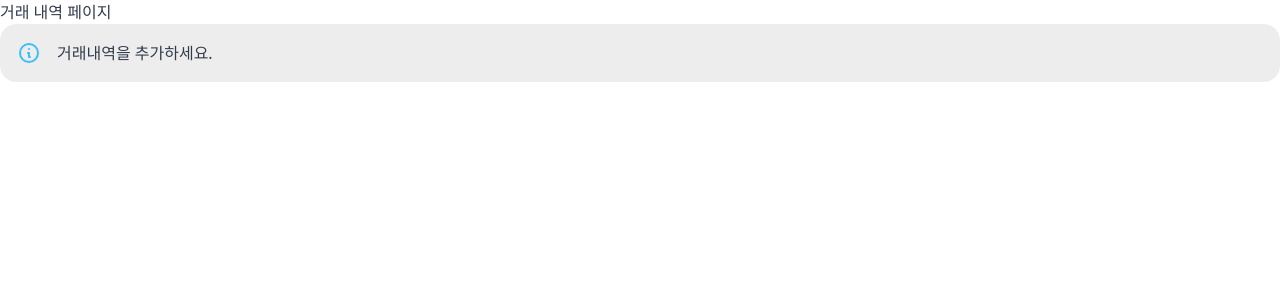
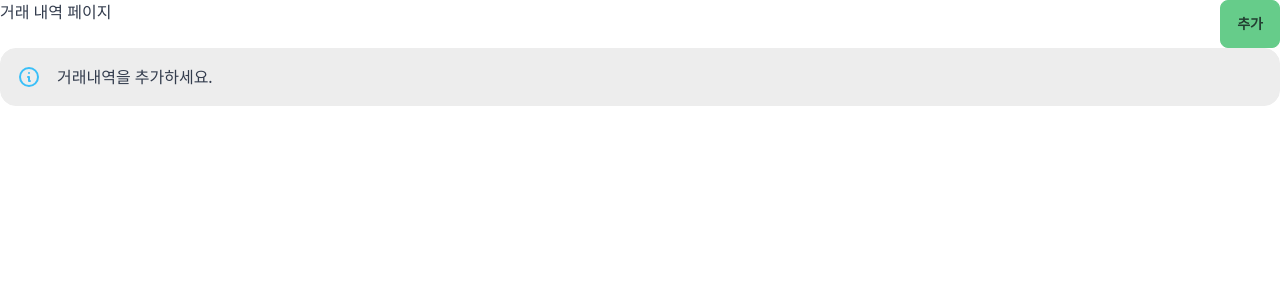
Before and after one commit to suhyeoonn/account-book, a SvelteKit app: page / in a window 1280 px wide. Shown: the top 300 px of the page. Built offline with nearby package versions, Linux system fonts and the light colour scheme.

Commit message:
✨ 페이지 이동 코드 추가

```diff
--- a/src/routes/+page.svelte
+++ b/src/routes/+page.svelte
@@ -18,7 +18,15 @@
 	};
 </script>
 
-<h1>거래 내역 페이지</h1>
+<div class="flex justify-between">
+	<h1>거래 내역 페이지</h1>
+	<button
+		class="btn btn-primary"
+		on:click={() => {
+			location.href = '/add';
+		}}>추가</button
+	>
+</div>
 {#if history.length < 1}
 	<Alert message="거래내역을 추가하세요." />
 {:else}
--- a/src/routes/add/+page.svelte
+++ b/src/routes/add/+page.svelte
@@ -16,6 +16,7 @@
 		}
 
 		LocalStorage.save({ date, type, detail, amount });
+		location.href = '/';
 	};
 
 	const setType = (_type: accountType) => {
```
